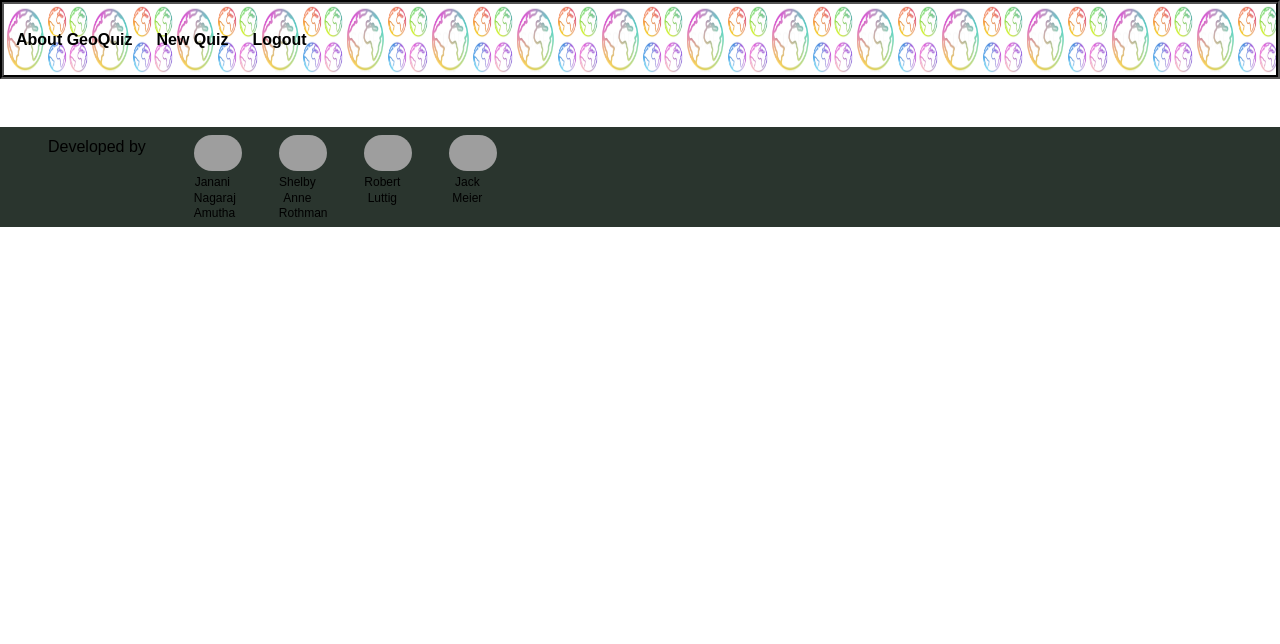
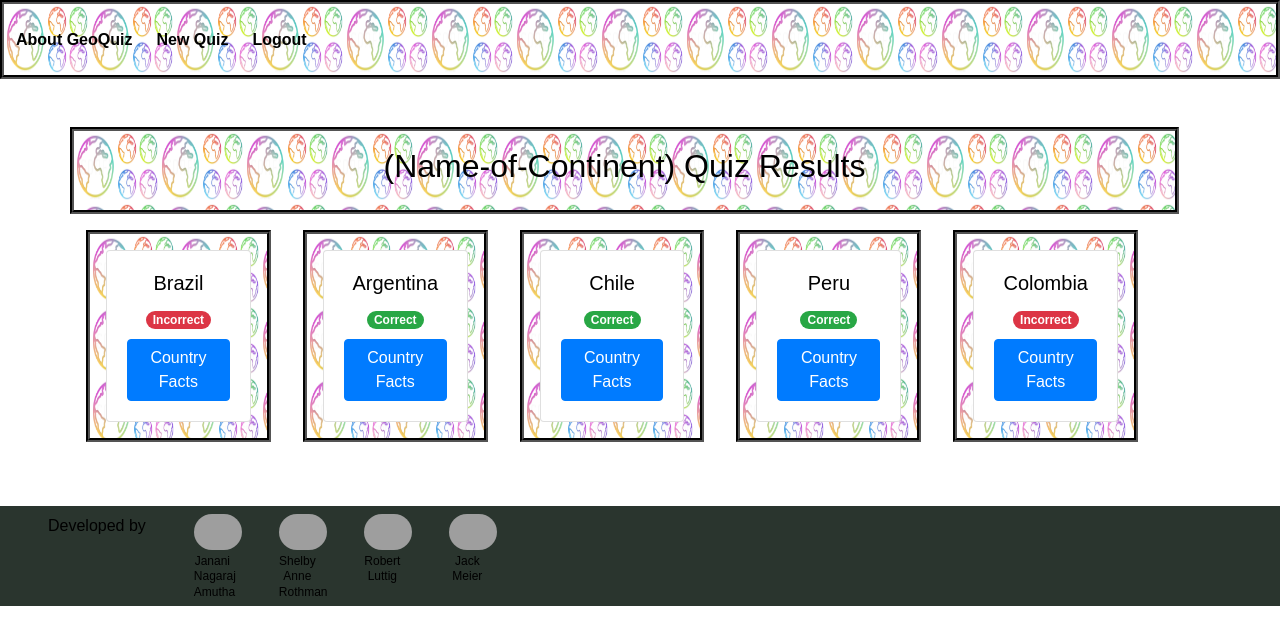
Before and after one commit to robertluttig/geoquiz, a React (Create React App) app in the folder client/: page /results in a window 1280 px wide. Shown: the top 644 px of the page. Built offline with nearby package versions, Linux system fonts and the light colour scheme; sample sign-in values are in the browser's storage; grey boxes are pictures that could not be loaded.

Commit message:
created UI for Results Page

```diff
--- a/client/src/App.js
+++ b/client/src/App.js
@@ -8,10 +8,10 @@ import Login from "./pages/Login";
 import Quiz from "./components/Quiz/index";
 import Signup from "./pages/Signup";
 import About from "./pages/About/About";
+import Results from "./pages/Results/Results";
 import Home from "./pages/Home";
 import Navbar from "./components/Navbar";
 import Footer from "./components/Footer";
-
 
 function App() {
   return (
@@ -35,6 +35,9 @@ function App() {
             <ProtectedRoute exact path="/quiz">
               <Quiz />
             </ProtectedRoute>
+            <ProtectedRoute exact path="/results">
+              <Results />
+            </ProtectedRoute>
           </Switch>
           <Footer />
         </div>
--- a/client/src/pages/About/About.css
+++ b/client/src/pages/About/About.css
@@ -4,6 +4,8 @@
   text-align: center;
 }
 
-.card-title, .card-subtitle, .repo {
+.card-title,
+.card-subtitle,
+.repo {
   text-align: center;
 }
--- a/client/src/pages/About/About.js
+++ b/client/src/pages/About/About.js
@@ -1,4 +1,4 @@
-import React, { useState } from "react";
+import React from "react";
 import "./About.css";
 
 function About() {
--- /dev/null
+++ b/client/src/pages/Results/Results.js
@@ -0,0 +1,196 @@
+import React, { useState } from "react";
+import Button from "react-bootstrap/Button";
+import Modal from "react-bootstrap/Modal";
+
+function Results() {
+  const [show, setShow] = useState(false);
+  const handleClose = () => setShow(false);
+  const handleShow = () => setShow(true);
+
+  return (
+    <div className="container">
+      <div className="row text-center  mr-3">
+        <div className="col-sm-12 title-container p-3">
+          <h2>
+            {/* {questionState.title}  */}
+            (Name-of-Continent) Quiz Results
+          </h2>
+        </div>
+      </div>
+      <div className="row text-center  mr-3">
+        <div className="col-sm-2 title-container p-3 m-3">
+          <div className="card">
+            <div className="card-body">
+              <h5 className="card-title">Brazil</h5>
+              <span className="badge badge-pill badge-danger">Incorrect</span>
+              <>
+                <Button style={{ marginTop: "8%"}} variant="primary" onClick={handleShow}>
+                  Country Facts
+                </Button>
+
+                <Modal
+                  show={show}
+                  onHide={handleClose}
+                  backdrop="static"
+                  keyboard={false}
+                >
+                  <Modal.Header closeButton>
+                    <Modal.Title>Brazil</Modal.Title>
+                  </Modal.Header>
+                  <Modal.Body>
+                    I will not close if you click outside me. Don't even try to
+                    press escape key.
+                  </Modal.Body>
+                  <Modal.Footer>
+                    <Button style={{ marginTop: "8%"}} variant="secondary" onClick={handleClose}>
+                      Close
+                    </Button>
+                    <Button  variant="primary">Understood</Button>
+                  </Modal.Footer>
+                </Modal>
+              </>
+            </div>
+          </div>
+        </div>
+        <div className="col-sm-2 title-container p-3 m-3">
+          <div className="card">
+            <div className="card-body">
+              <h5 className="card-title">Argentina</h5>
+              <span className="badge badge-pill badge-success">Correct</span>
+              <>
+                <Button style={{ marginTop: "8%"}} variant="primary" onClick={handleShow}>
+                  Country Facts
+                </Button>
+
+                <Modal
+                  show={show}
+                  onHide={handleClose}
+                  backdrop="static"
+                  keyboard={false}
+                >
+                  <Modal.Header closeButton>
+                    <Modal.Title>Argentina</Modal.Title>
+                  </Modal.Header>
+                  <Modal.Body>
+                    I will not close if you click outside me. Don't even try to
+                    press escape key.
+                  </Modal.Body>
+                  <Modal.Footer>
+                    <Button variant="secondary" onClick={handleClose}>
+                      Close
+                    </Button>
+                    <Button variant="primary">Understood</Button>
+                  </Modal.Footer>
+                </Modal>
+              </>
+            </div>
+          </div>
+        </div>
+        <div className="col-sm-2 title-container p-3 m-3">
+          <div className="card">
+            <div className="card-body">
+              <h5 className="card-title">Chile</h5>
+              <span className="badge badge-pill badge-success">Correct</span>
+              <>
+                <Button style={{ marginTop: "8%"}} variant="primary" onClick={handleShow}>
+                  Country Facts
+                </Button>
+
+                <Modal
+                  show={show}
+                  onHide={handleClose}
+                  backdrop="static"
+                  keyboard={false}
+                >
+                  <Modal.Header closeButton>
+                    <Modal.Title>Chile</Modal.Title>
+                  </Modal.Header>
+                  <Modal.Body>
+                    I will not close if you click outside me. Don't even try to
+                    press escape key.
+                  </Modal.Body>
+                  <Modal.Footer>
+                    <Button variant="secondary" onClick={handleClose}>
+                      Close
+                    </Button>
+                    <Button variant="primary">Understood</Button>
+                  </Modal.Footer>
+                </Modal>
+              </>
+            </div>
+          </div>
+        </div>
+        <div className="col-sm-2 title-container p-3 m-3">
+          <div className="card">
+            <div className="card-body">
+              <h5 className="card-title">Peru</h5>
+              <span className="badge badge-pill badge-success">Correct</span>
+              <>
+                <Button style={{ marginTop: "8%"}} variant="primary" onClick={handleShow}>
+                  Country Facts
+                </Button>
+
+                <Modal
+                  show={show}
+                  onHide={handleClose}
+                  backdrop="static"
+                  keyboard={false}
+                >
+                  <Modal.Header closeButton>
+                    <Modal.Title>Peru</Modal.Title>
+                  </Modal.Header>
+                  <Modal.Body>
+                    I will not close if you click outside me. Don't even try to
+                    press escape key.
+                  </Modal.Body>
+                  <Modal.Footer>
+                    <Button variant="secondary" onClick={handleClose}>
+                      Close
+                    </Button>
+                    <Button variant="primary">Understood</Button>
+                  </Modal.Footer>
+                </Modal>
+              </>
+            </div>
+          </div>
+        </div>
+        <div className="col-sm-2 title-container p-3 m-3">
+          <div className="card">
+            <div className="card-body">
+              <h5 className="card-title">Colombia</h5>
+              <span className="badge badge-pill badge-danger">Incorrect</span>
+              <>
+                <Button style={{ marginTop: "8%"}} variant="primary" onClick={handleShow}>
+                  Country Facts
+                </Button>
+
+                <Modal
+                  show={show}
+                  onHide={handleClose}
+                  backdrop="static"
+                  keyboard={false}
+                >
+                  <Modal.Header closeButton>
+                    <Modal.Title>Colombia</Modal.Title>
+                  </Modal.Header>
+                  <Modal.Body>
+                    I will not close if you click outside me. Don't even try to
+                    press escape key.
+                  </Modal.Body>
+                  <Modal.Footer>
+                    <Button variant="secondary" onClick={handleClose}>
+                      Close
+                    </Button>
+                    <Button variant="primary">Understood</Button>
+                  </Modal.Footer>
+                </Modal>
+              </>
+            </div>
+          </div>
+        </div>
+      </div>
+    </div>
+  );
+}
+
+export default Results;
```
Also changed, not shown: client/src/pages/Results/Results.css (added).
